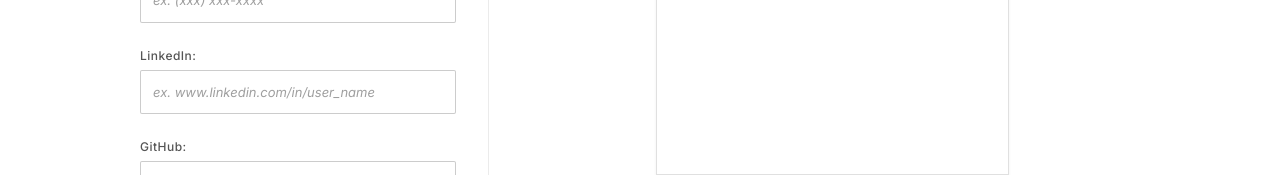
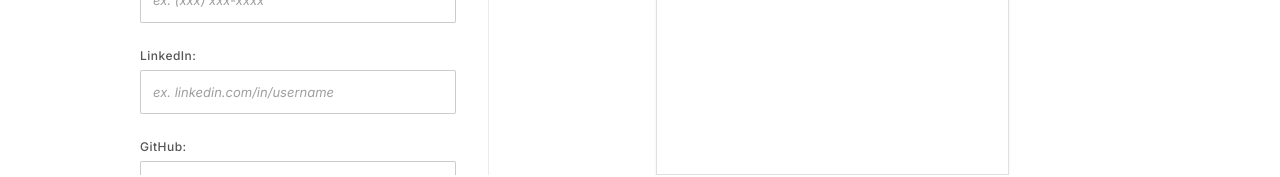
Before and after one commit to soikat27/resume-lab, a React (Vite) app: page / in a window 1280 px wide. Shown: the part 509-686 px from the top of the page. Built offline with nearby package versions, Linux system fonts and the light colour scheme.

Commit message:
Fix: wrap headerlinks with <a></a> tag

```diff
--- a/src/components/form_items/GeneralInfo.jsx
+++ b/src/components/form_items/GeneralInfo.jsx
@@ -80,8 +80,8 @@ export default function GeneralInfo({resumeData, setResumeData, goToNextForm, go
             <InputField type="email" name="Email" placeHolder="ex. your_email@company.xyz" value={email} setValue={setEmail} canEdit={canEdit} />
             <InputField type="tel" name="Phone" placeHolder="ex. (xxx) xxx-xxxx" value={phone} setValue={setPhone} canEdit={canEdit} />
 
-            <InputField type="text" name="LinkedIn" placeHolder="ex. www.linkedin.com/in/user_name" value={linkedin} setValue={setLinkedin} canEdit={canEdit} />
-            <InputField type="text" name="GitHub" placeHolder="ex. www.github.com/user_name" value={github} setValue={setGithub} canEdit={canEdit} />
+            <InputField type="text" name="LinkedIn" placeHolder="ex. linkedin.com/in/username" value={linkedin} setValue={setLinkedin} canEdit={canEdit} />
+            <InputField type="text" name="GitHub" placeHolder="ex. github.com/username" value={github} setValue={setGithub} canEdit={canEdit} />
 
             <ButtonGroup
                 hasPrev={false}
--- a/src/components/resume_sections/HeaderPreview.jsx
+++ b/src/components/resume_sections/HeaderPreview.jsx
@@ -8,8 +8,8 @@ export default function HeaderPreview ({headerInfo}) {
                 {headerInfo.phone && <p className="item regular">{headerInfo.phone}</p>}
                 {headerInfo.email && <p className="item regular">{headerInfo.email}</p>}
 
-                {headerInfo.linkedin && <p className="item regular link">{headerInfo.linkedin}</p>}
-                {headerInfo.github && <p className="item regular link">{headerInfo.github}</p>}
+                {headerInfo.linkedin &&  <a className="item regular link" href={(headerInfo.linkedin.startsWith("http")) ? headerInfo.linkedin : "https://"+headerInfo.linkedin} target="_blank" rel="noopener noreferrer">{headerInfo.linkedin}</a>}
+                {headerInfo.github && <a className="item regular link" href={(headerInfo.github.startsWith("http")) ? headerInfo.github : "https://"+headerInfo.github} target="_blank" rel="noopener noreferrer">{headerInfo.github}</a>}
             </div>
         </div>
     );
```
